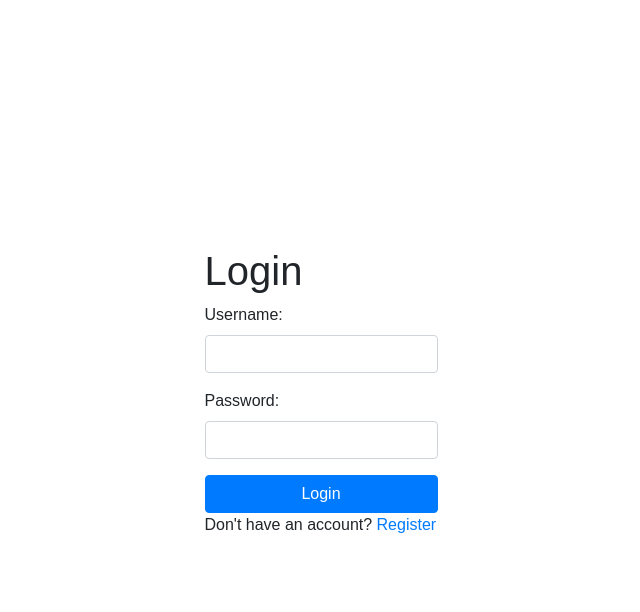
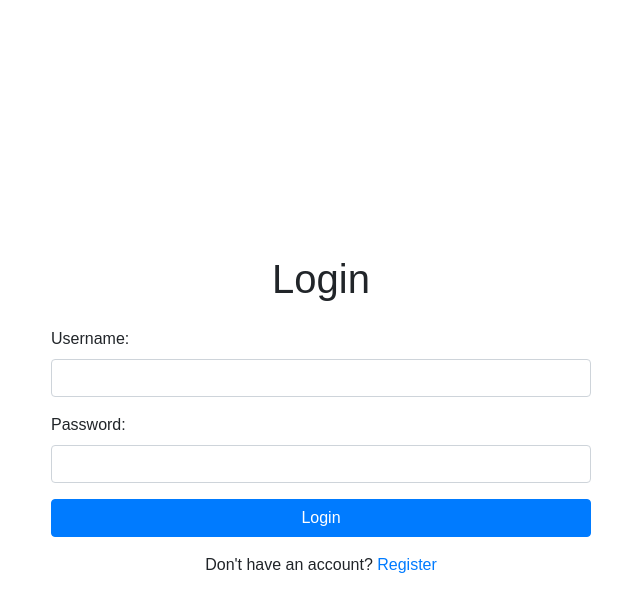
Before and after one commit to allenanto/B9IS123_2324_TMD2, a Flask app: page /login in a window 1280 px wide. Shown: the top 612 px of the page, without its empty margins (319-959 px from the left). Run offline with Flask 3, Linux system fonts and the light colour scheme; some libraries are stand-ins or nearby versions.

Commit message:
Login template update

```diff
--- a/templates/login.html
+++ b/templates/login.html
@@ -9,8 +9,10 @@
 </head>
 
 <body>
-    <div>
-    <h1 class="log">Login</h1>
+    <div class="container mt-5">
+        <div class="row justify-content-center">
+            <div class="col-md-6">
+                <h1 class="log text-center mb-4">Login</h1>
                 <form action="{{ url_for('login') }}" method="post">
                     <div class="form-group">
                         <label for="username">Username:</label>
@@ -22,7 +24,9 @@
                     </div>
                     <button type="submit" class="btn btn-primary btn-block">Login</button>
                 </form>
-    <p>Don't have an account? <a href="{{ url_for('register') }}">Register</a></p>
+                <p class="text-center mt-3">Don't have an account? <a href="{{ url_for('register') }}">Register</a></p>
+            </div>
+        </div>
     </div>
     <script src="https://code.jquery.com/jquery-3.5.1.slim.min.js"></script>
     <script src="https://cdn.jsdelivr.net/npm/@popperjs/core@2.5.4/dist/umd/popper.min.js"></script>
```
Lines whose indentation alone changed are shown as unchanged.
